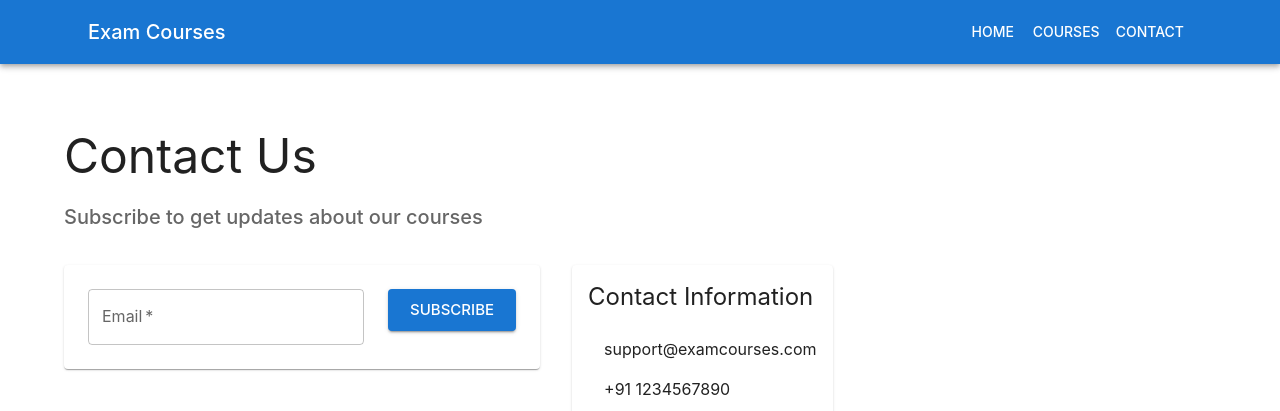
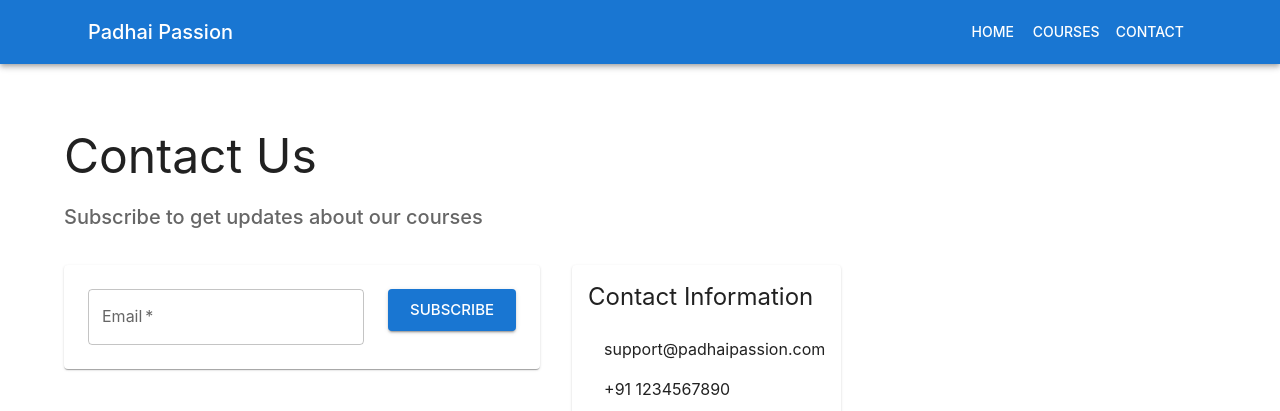
Before and after one commit to samymity/my-hello-world-app, a React (Create React App) app: page /contact in a window 1280 px wide. Shown: the top 411 px of the page. Built offline with nearby package versions, Linux system fonts and the light colour scheme; some icons are missing; the HTML template or start-up script is replaced by a standard one.

Commit message:
Update branding across the application by changing titles and email addresses to reflect the new name "Padhai Passion"; set document title in App component.

```diff
--- a/src/App.js
+++ b/src/App.js
@@ -1,4 +1,4 @@
-import React from 'react';
+import React, { useEffect } from 'react';
 import { BrowserRouter as Router, Routes, Route } from 'react-router-dom';
 import { ThemeProvider, createTheme, CssBaseline } from '@mui/material';
 import Navbar from './components/Navbar';
@@ -29,6 +29,10 @@ const theme = createTheme({
 });
 
 function App() {
+  useEffect(() => {
+    document.title = 'Padhai Passion - Your Learning Partner';
+  }, []);
+
   return (
     <ThemeProvider theme={theme}>
       <CssBaseline />
--- a/src/components/Navbar.js
+++ b/src/components/Navbar.js
@@ -8,7 +8,7 @@ const Navbar = () => {
       <Container>
         <Toolbar>
           <Typography variant="h6" component="div" sx={{ flexGrow: 1 }}>
-            Exam Courses
+            Padhai Passion
           </Typography>
           <Button color="inherit" component={Link} to="/">Home</Button>
           <Button color="inherit" component={Link} to="/products">Courses</Button>
--- a/src/pages/Contact.js
+++ b/src/pages/Contact.js
@@ -111,7 +111,7 @@ const Contact = () => {
               <Box sx={{ my: 3 }}>
                 <Box sx={{ display: 'flex', alignItems: 'center', mb: 2 }}>
                   <EmailIcon sx={{ mr: 2 }} color="primary" />
-                  <Typography>support@examcourses.com</Typography>
+                  <Typography>support@padhaipassion.com</Typography>
                 </Box>
                 <Box sx={{ display: 'flex', alignItems: 'center', mb: 2 }}>
                   <PhoneIcon sx={{ mr: 2 }} color="primary" />
--- a/src/pages/Home.js
+++ b/src/pages/Home.js
@@ -21,7 +21,7 @@ const Home = () => {
     <Container>
       <Box sx={{ my: 4 }}>
         <Typography variant="h3" component="h1" gutterBottom>
-          Welcome to Exam Courses
+          Welcome to Padhai Passion
         </Typography>
         <Typography variant="h5" color="text.secondary" paragraph>
           Your one-stop destination for exam preparation materials and courses
```
